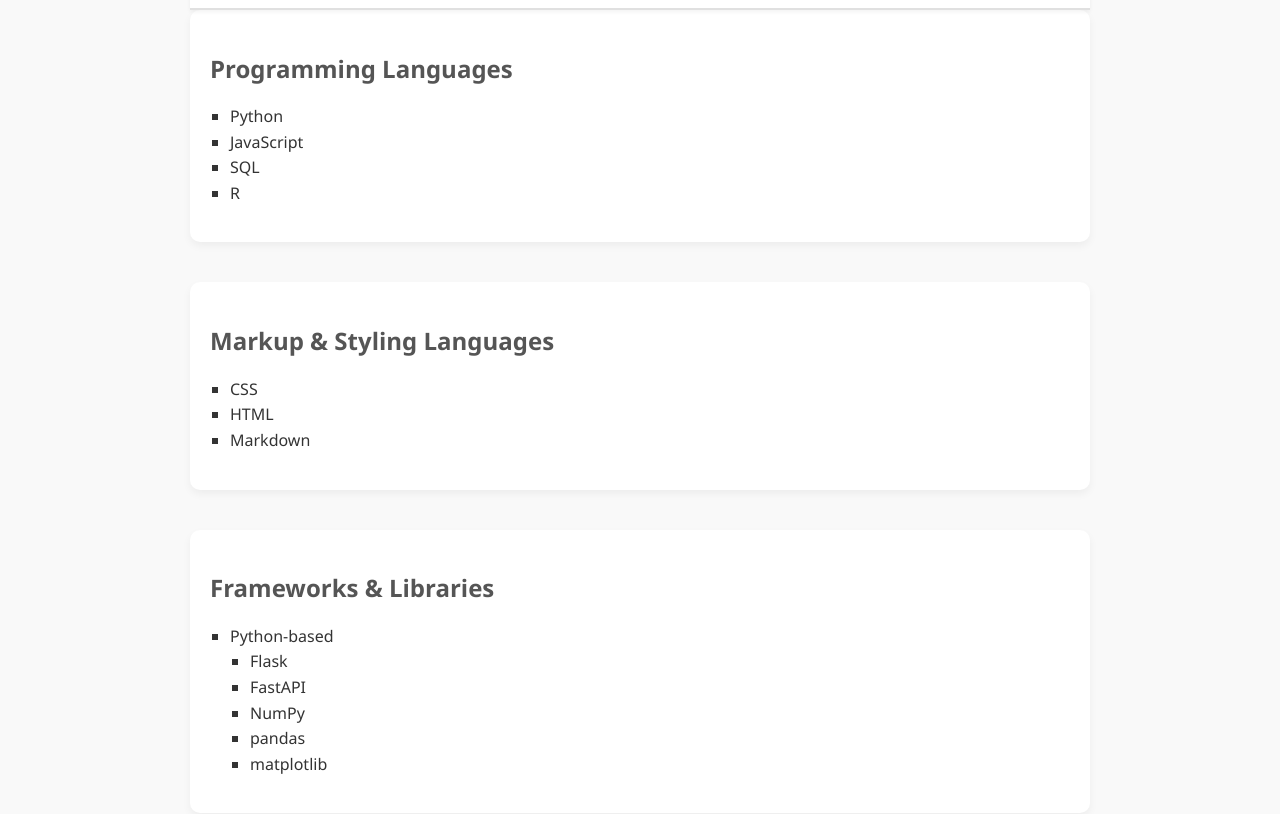
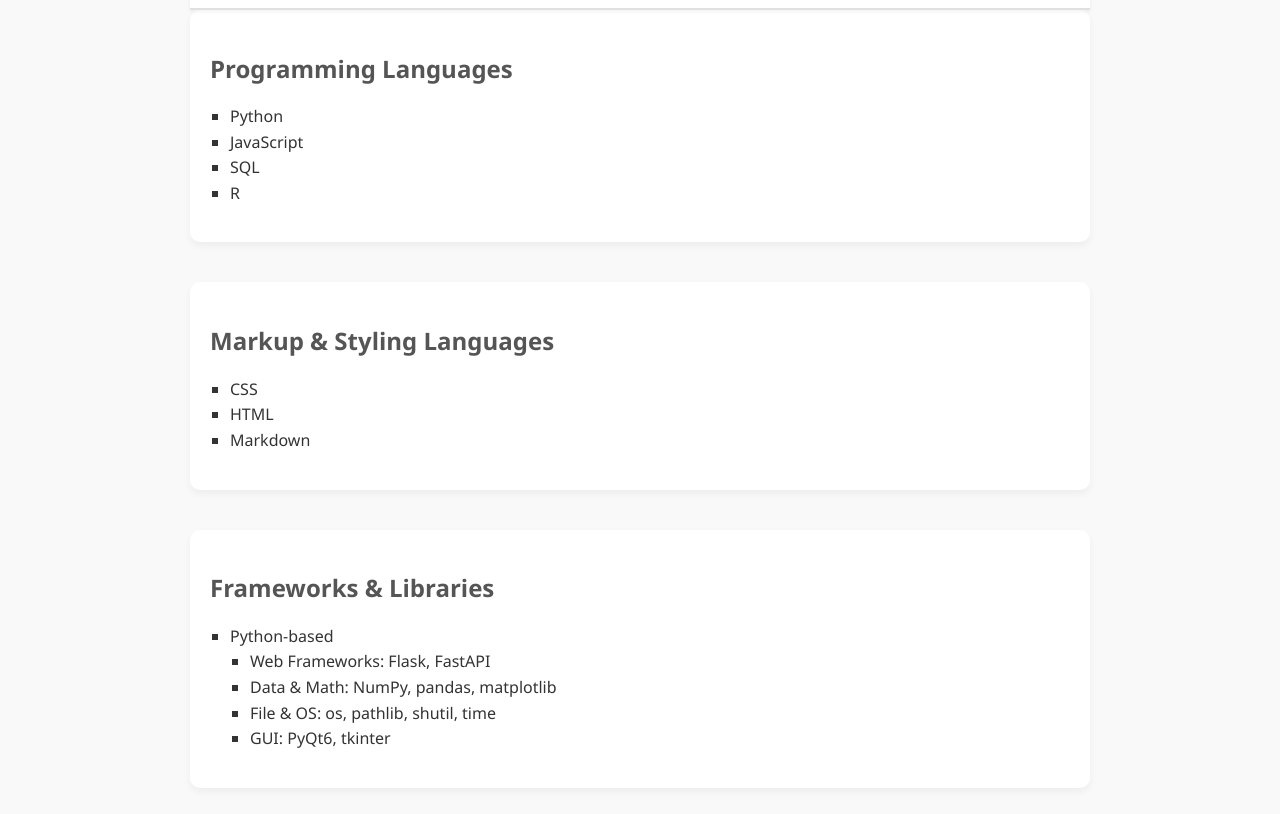
Before and after one commit to Sangaturcarawan/Sangaturcarawan.github.io, a plain HTML site: page skills.html in a window 1280 px wide. Shown: the part 138-952 px from the top of the page. Drawn offline with Linux system fonts and the light colour scheme.

Commit message:
some minor edits to skills.html

```diff
--- a/skills.html
+++ b/skills.html
@@ -41,11 +41,10 @@
         <ul>
             <li>Python-based
                 <ul>
-                    <li>Flask</li>
-                    <li>FastAPI</li>
-                    <li>NumPy</li>
-                    <li>pandas</li>
-                    <li>matplotlib</li>
+                    <li>Web Frameworks: Flask, FastAPI</li>
+                    <li>Data & Math: NumPy, pandas, matplotlib</li>
+                    <li>File & OS: os, pathlib, shutil, time</li>
+                    <li>GUI: PyQt6, tkinter</li>
                 </ul>
             </li>
         </ul>
```
